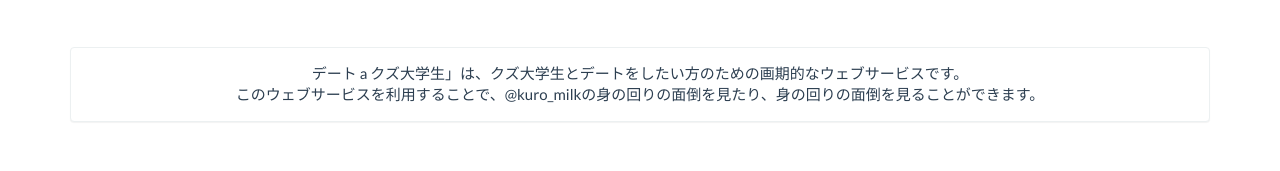
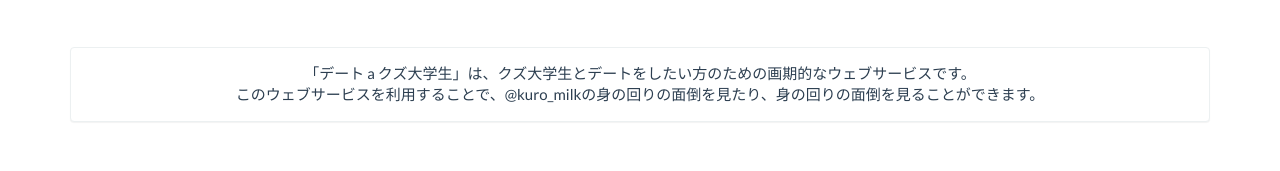
Before and after one commit to uryu1994/dateAkuromilk, a plain HTML site: page index.html in a window 1280 px wide. Shown: the part 303-474 px from the top of the page. Drawn offline with nearby package versions, Linux system fonts and the light colour scheme.

Commit message:
Update index.html

```diff
--- a/index.html
+++ b/index.html
@@ -69,7 +69,7 @@
   <div class="container" role="main">
     <div class="panel panel-default">
       <div class="panel-body text-center">
-        デート a クズ大学生」は、クズ大学生とデートをしたい方のための画期的なウェブサービスです。<br>
+        「デート a クズ大学生」は、クズ大学生とデートをしたい方のための画期的なウェブサービスです。<br>
         このウェブサービスを利用することで、@kuro_milkの身の回りの面倒を見たり、身の回りの面倒を見ることができます。
       </div>
     </div>
```
